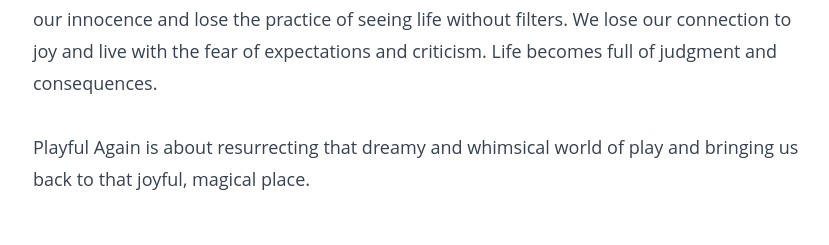
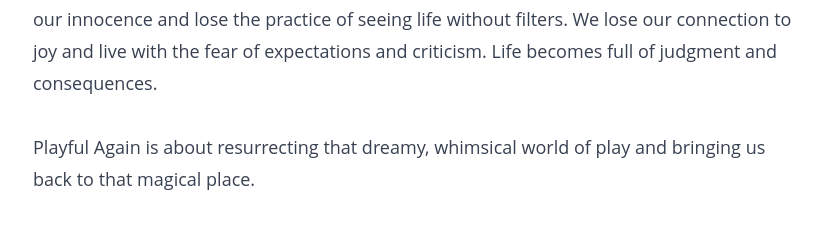
Before and after one commit to valeriemallory/playful-again, a Vue app: page / in a window 1280 px wide. Shown: the part 1805-2050 px from the top of the page, without its empty margins (223-1052 px from the left). Built offline with nearby package versions, Linux system fonts and the light colour scheme.

Commit message:
Minor content update

```diff
--- a/src/pages/BaseHome.vue
+++ b/src/pages/BaseHome.vue
@@ -25,7 +25,7 @@
         <div class="text-xl sm:text-2xl font-semibold text-center">Let’s Spin, Let’s Dance, Let’s Play!</div>
         <div>When we were children, we loved to play. Life was magical when we were at play — we could create anything and everything we imagined was so very real. We learned to use our hands, interact with each other and explore the world through play.</div>
         <div>Unfortunately, as adults we have limited time for play. We forget to be ourselves. We forget our innocence and lose the practice of seeing life without filters. We lose our connection to joy and live with the fear of expectations and criticism. Life becomes full of judgment and consequences.</div>
-        <div>Playful Again is about resurrecting that dreamy and whimsical world of play and bringing us back to that joyful, magical place.</div>
+        <div>Playful Again is about resurrecting that dreamy, whimsical world of play and bringing us back to that magical place.</div>
       </div>
     </div>
     <img class="mx-auto max-w-2xl pb-6 pt-12" src="../assets/home-concept-with-rotation.gif" alt="Concept art of a woman standing in a tree">
```
